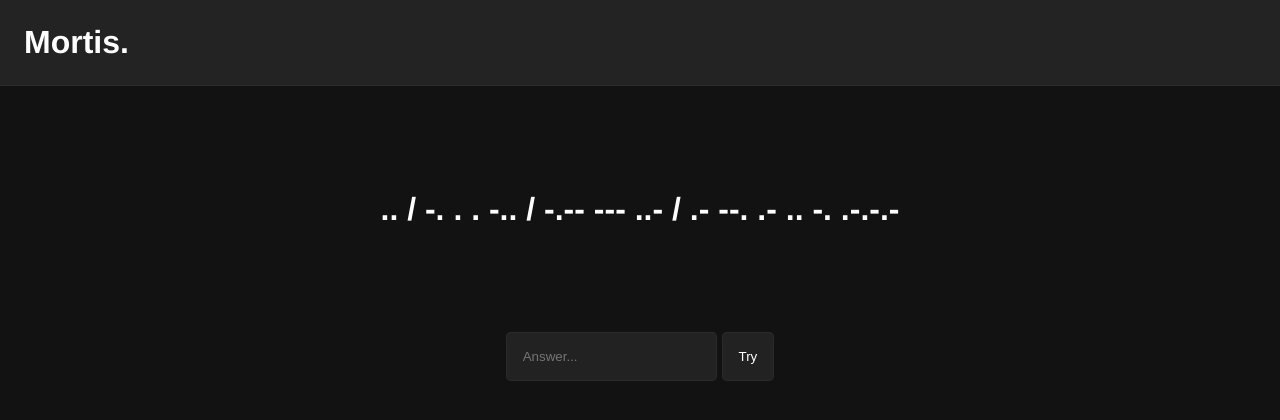
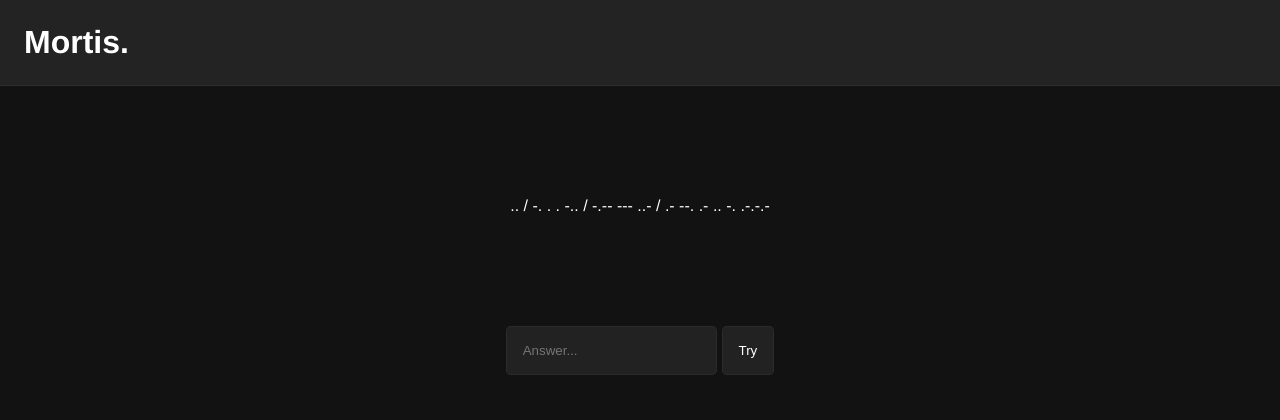
Before and after one commit to Furyforev3r/Mortis, a Next.js app: page /enigma in a window 1280 px wide. Shown: the top 420 px of the page. Built offline with nearby package versions, Linux system fonts and the light colour scheme.

Commit message:
Enigma 1 design fix

```diff
--- a/src/app/enigma/page.tsx
+++ b/src/app/enigma/page.tsx
@@ -8,7 +8,7 @@ export default function Enigma() {
       <>
         <Header/>
         <main className={styles.main}>
-          <h1>.. / -. . . -.. / -.-- --- ..- / .- --. .- .. -. .-.-.-</h1>
+          <p>.. / -. . . -.. / -.-- --- ..- / .- --. .- .. -. .-.-.-</p>
           <AnswerInput/>
         </main>
       </>
```
